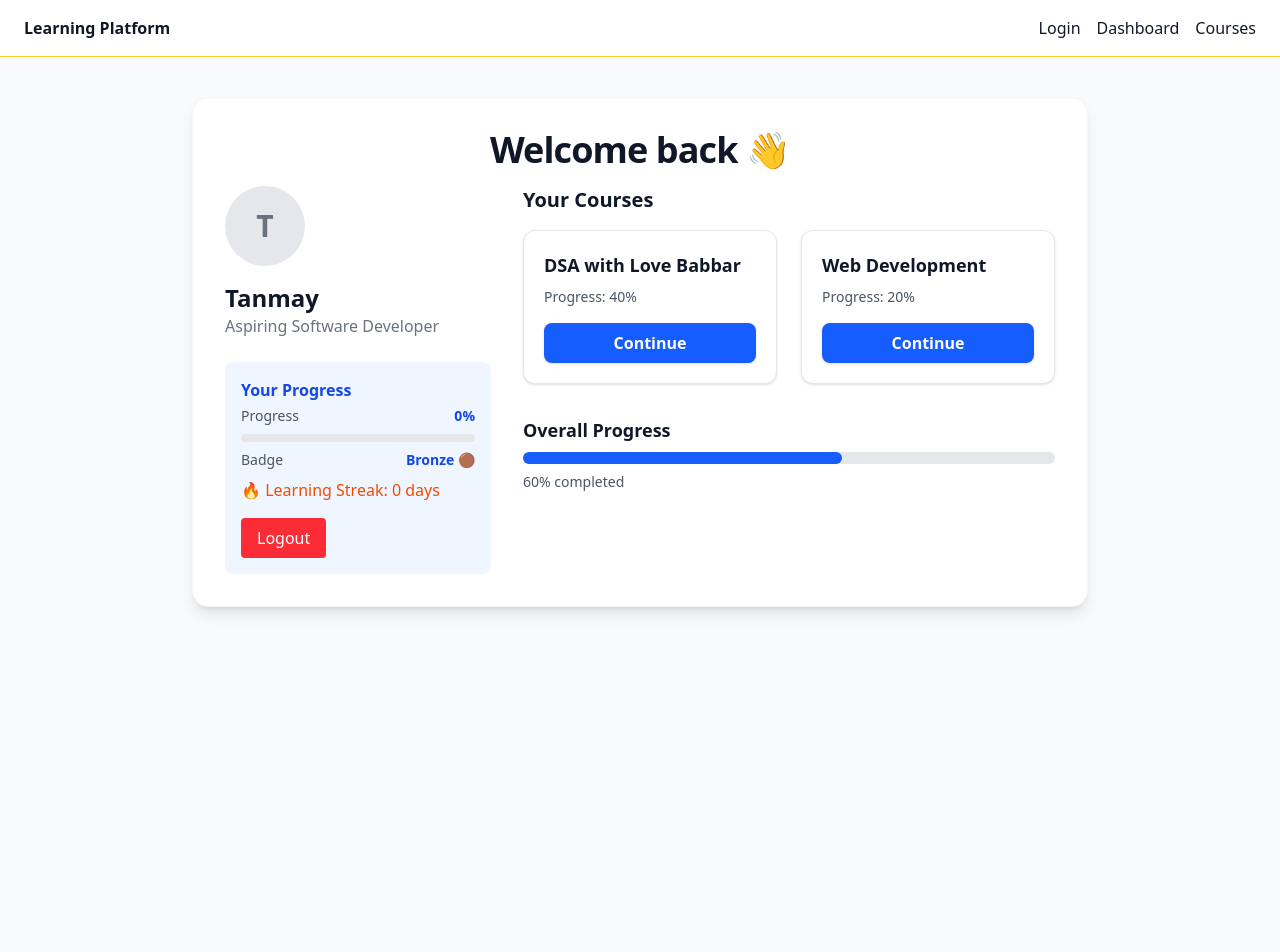
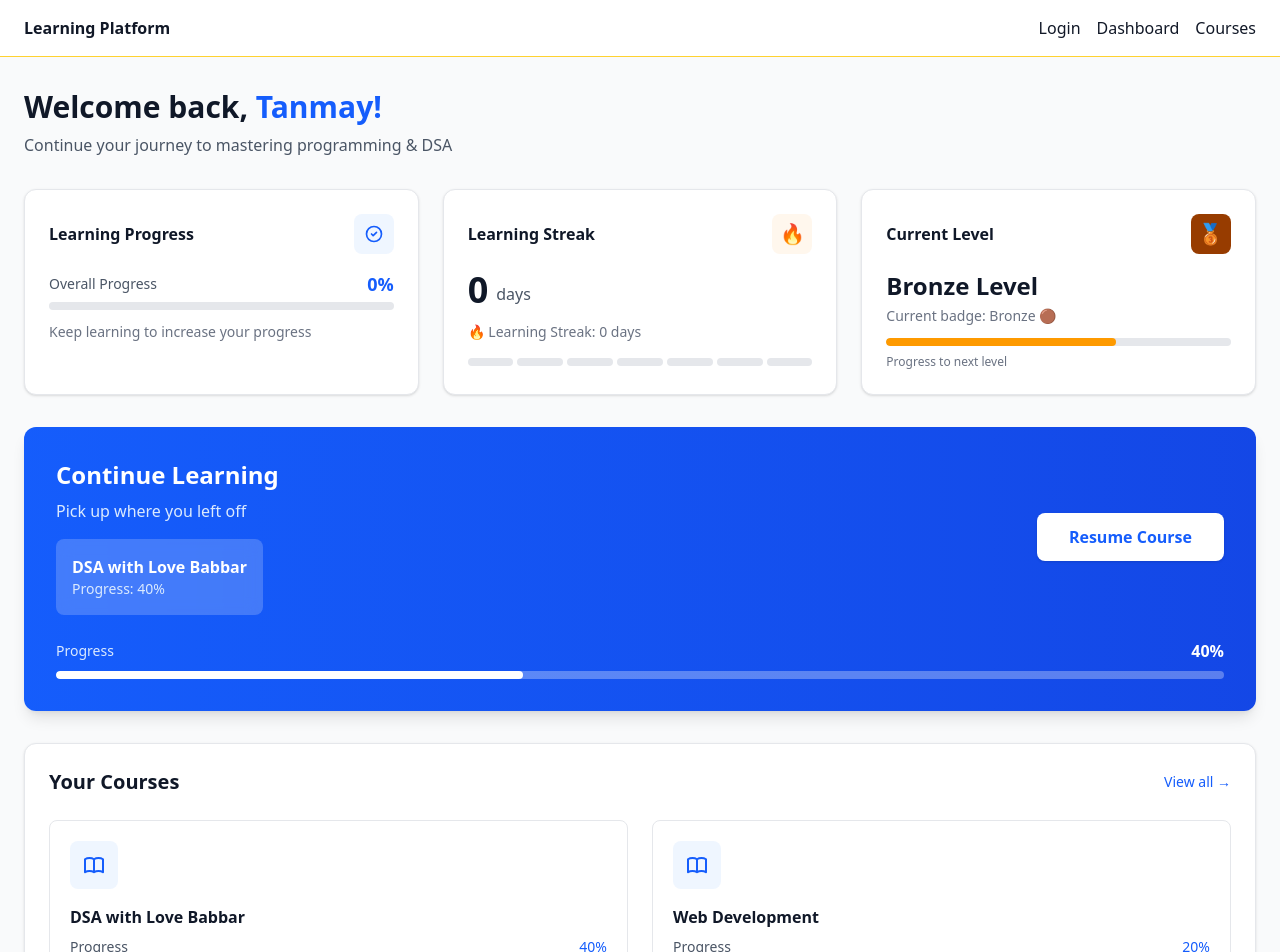
Before and after one commit to TanmayWarthe/personal-learning-platform, a Next.js app in the folder client/: page /dashboard in a window 1280 px wide. Shown: the top 952 px of the page. Before the commit the page ends 857 px from the top, so only its background shows below. Built offline with nearby package versions, Linux system fonts and the light colour scheme; sample sign-in values are in the browser's storage.

Commit message:
change the ui of the dashboard make it clean

```diff
--- a/client/src/app/dashboard/page.tsx
+++ b/client/src/app/dashboard/page.tsx
@@ -7,6 +7,7 @@ export default function DashboardPage() {
   const [progress, setProgress] = useState(0);
   const [badge, setBadge] = useState("Bronze 🟤");
   const [streak, setStreak] = useState(0);
+  const [userName, setUserName] = useState("Tanmay");
   const router = useRouter();
 
   useEffect(() => {
@@ -33,115 +34,210 @@ export default function DashboardPage() {
     }
   }, []);
 
+  // Courses data from original code
+  const courses = [
+    { id: 1, title: "DSA with Love Babbar", progress: 40 },
+    { id: 2, title: "Web Development", progress: 20 },
+  ];
+
   return (
-    <main className="min-h-screen bg-gray-50 dark:bg-zinc-900 flex flex-col items-center py-10 px-2">
-      <section className="w-full max-w-4xl bg-white dark:bg-zinc-900 rounded-2xl shadow-lg p-8 mb-8 border border-gray-100 dark:border-zinc-800">
-        <h1 className="text-4xl font-extrabold text-gray-900 dark:text-white mb-4 text-center tracking-tight">
-          Welcome back 👋
-        </h1>
-        <div className="flex flex-col md:flex-row items-center md:items-start gap-8">
-          {/* Profile Section */}
-          <div className="flex flex-col items-center md:items-start gap-4 w-full md:w-1/3">
-            <div className="w-20 h-20 rounded-full bg-gray-200 dark:bg-zinc-800 flex items-center justify-center text-3xl font-bold text-gray-500 dark:text-gray-200">
-              T
+    <main className="min-h-screen bg-gray-50">
+
+
+      {/* Main Dashboard Content */}
+      <div className="max-w-7xl mx-auto px-6 py-8">
+        {/* Welcome Section */}
+        <div className="mb-8">
+          <h1 className="text-3xl font-bold text-gray-900">
+            Welcome back, <span className="text-blue-600">{userName}!</span>
+          </h1>
+          <p className="text-gray-600 mt-2">Continue your journey to mastering programming & DSA</p>
+        </div>
+
+        {/* Stats Grid */}
+        <div className="grid grid-cols-1 md:grid-cols-3 gap-6 mb-8">
+          {/* Progress Summary Card */}
+          <div className="bg-white rounded-xl shadow-sm border border-gray-200 p-6">
+            <div className="flex items-center justify-between mb-4">
+              <h3 className="font-semibold text-gray-900">Learning Progress</h3>
+              <div className="w-10 h-10 rounded-lg bg-blue-50 flex items-center justify-center">
+                <svg className="w-5 h-5 text-blue-600" fill="none" stroke="currentColor" viewBox="0 0 24 24">
+                  <path strokeLinecap="round" strokeLinejoin="round" strokeWidth="2" d="M9 12l2 2 4-4m6 2a9 9 0 11-18 0 9 9 0 0118 0z" />
+                </svg>
+              </div>
             </div>
-            <div className="text-center md:text-left">
-              <h2 className="text-2xl font-bold text-gray-900 dark:text-white">
-                Tanmay
-              </h2>
-              <p className="text-gray-500 dark:text-gray-300">
-                Aspiring Software Developer
-              </p>
-            </div>
-            <section className="w-full bg-blue-50 dark:bg-zinc-800 rounded-lg p-4 mt-2">
-              <h3 className="font-semibold mb-1 text-blue-700 dark:text-blue-300">
-                Your Progress
-              </h3>
-              <div className="flex items-center justify-between text-sm">
-                <span className="text-gray-600 dark:text-gray-300">
-                  Progress
-                </span>
-                <span className="font-semibold text-blue-700 dark:text-blue-300">
-                  {progress}%
-                </span>
+            <div className="mb-3">
+              <div className="flex items-center justify-between mb-1">
+                <span className="text-sm text-gray-600">Overall Progress</span>
+                <span className="text-lg font-bold text-blue-600">{progress}%</span>
               </div>
-              <div className="w-full bg-gray-200 dark:bg-zinc-700 h-2 rounded-full mt-2">
+              <div className="w-full bg-gray-200 h-2 rounded-full overflow-hidden">
                 <div
-                  className="bg-blue-600 h-2 rounded-full transition-all duration-300"
+                  className="bg-blue-600 h-full rounded-full transition-all duration-500"
                   style={{ width: `${progress}%` }}
                 />
               </div>
-              <div className="flex items-center justify-between text-sm mt-2">
-                <span className="text-gray-600 dark:text-gray-300">Badge</span>
-                <span className="font-semibold text-blue-700 dark:text-blue-300">
-                  {badge}
+            </div>
+            <p className="text-sm text-gray-500">Keep learning to increase your progress</p>
+          </div>
+
+          {/* Learning Streak Card */}
+          <div className="bg-white rounded-xl shadow-sm border border-gray-200 p-6">
+            <div className="flex items-center justify-between mb-4">
+              <h3 className="font-semibold text-gray-900">Learning Streak</h3>
+              <div className="w-10 h-10 rounded-lg bg-orange-50 flex items-center justify-center">
+                <span className="text-xl">🔥</span>
+              </div>
+            </div>
+            <div className="flex items-end space-x-2 mb-3">
+              <span className="text-4xl font-bold text-gray-900">{streak}</span>
+              <span className="text-gray-600 mb-1">day{streak !== 1 ? "s" : ""}</span>
+            </div>
+            <p className="text-sm text-gray-500">🔥 Learning Streak: {streak} day{streak !== 1 ? "s" : ""}</p>
+            <div className="mt-4 flex space-x-1">
+              {Array.from({ length: 7 }).map((_, i) => (
+                <div
+                  key={i}
+                  className={`flex-1 h-2 rounded ${i < streak ? 'bg-orange-500' : 'bg-gray-200'}`}
+                />
+              ))}
+            </div>
+          </div>
+
+          {/* Badge / Level Card */}
+          <div className="bg-white rounded-xl shadow-sm border border-gray-200 p-6">
+            <div className="flex items-center justify-between mb-4">
+              <h3 className="font-semibold text-gray-900">Current Level</h3>
+              <div className={`w-10 h-10 rounded-lg ${
+                badge.includes("Bronze") ? "bg-amber-800" :
+                badge.includes("Silver") ? "bg-gray-400" :
+                "bg-yellow-500"
+              } flex items-center justify-center`}>
+                <span className="text-xl text-white">
+                  {badge.includes("Bronze") ? "🥉" :
+                   badge.includes("Silver") ? "🥈" : "🥇"}
                 </span>
               </div>
+            </div>
+            <div className="mb-3">
+              <span className="text-2xl font-bold text-gray-900">
+                {badge.includes("Bronze") ? "Bronze" :
+                 badge.includes("Silver") ? "Silver" : "Gold"} Level
+              </span>
+              <p className="text-sm text-gray-500 mt-1">Current badge: {badge}</p>
+            </div>
+            <div className="w-full bg-gray-200 h-2 rounded-full overflow-hidden">
+              <div className="w-2/3 bg-amber-500 h-full rounded-full" />
+            </div>
+            <p className="text-xs text-gray-500 mt-2">Progress to next level</p>
+          </div>
+        </div>
 
-              <p className="mt-2 font-medium text-orange-600">
-                🔥 Learning Streak: {streak} day{streak !== 1 ? "s" : ""}
-              </p>
-
+        {/* Continue Learning Card */}
+        <div className="bg-gradient-to-r from-blue-600 to-blue-700 rounded-xl shadow-lg mb-8 overflow-hidden">
+          <div className="p-8">
+            <div className="flex flex-col md:flex-row md:items-center justify-between">
+              <div className="mb-4 md:mb-0">
+                <h2 className="text-2xl font-bold text-white mb-2">Continue Learning</h2>
+                <p className="text-blue-100 mb-4">Pick up where you left off</p>
+                <div className="bg-white/20 backdrop-blur-sm rounded-lg p-4 inline-block">
+                  <h3 className="font-semibold text-white">{courses[0]?.title || "Your Course"}</h3>
+                  <p className="text-blue-100 text-sm">Progress: {courses[0]?.progress || 0}%</p>
+                </div>
+              </div>
               <button
-                onClick={() => {
-                  localStorage.removeItem("token");
-                  router.push("/login");
-                }}
-                className="mt-4 bg-red-500 text-white px-4 py-2 rounded"
+                onClick={() => router.push(`/course/${courses[0]?.id || 1}`)}
+                className="bg-white text-blue-600 hover:bg-blue-50 font-semibold py-3 px-8 rounded-lg shadow transition-colors duration-200"
               >
-                Logout
+                Resume Course
               </button>
-            </section>
-          </div>
-          {/* Courses Section */}
-          <div className="w-full md:w-2/3">
-            <h2 className="text-xl font-semibold mb-4 text-gray-900 dark:text-white">
-              Your Courses
-            </h2>
-            <div className="grid grid-cols-1 sm:grid-cols-2 gap-6">
-              {/* Course Card */}
-              <div className="bg-white dark:bg-zinc-800 border border-gray-200 dark:border-zinc-700 rounded-xl shadow p-5 flex flex-col gap-2">
-                <h3 className="font-bold text-lg text-gray-900 dark:text-white">
-                  DSA with Love Babbar
-                </h3>
-                <p className="text-sm text-gray-600 dark:text-gray-300">
-                  Progress: 40%
-                </p>
-                <button className="mt-2 px-4 py-2 bg-blue-600 hover:bg-blue-700 text-white font-semibold rounded-lg shadow transition-colors">
-                  Continue
-                </button>
+            </div>
+            <div className="mt-6">
+              <div className="flex items-center justify-between mb-2">
+                <span className="text-blue-100 text-sm">Progress</span>
+                <span className="text-white font-semibold">{courses[0]?.progress || 0}%</span>
               </div>
-              {/* Course Card */}
-              <div className="bg-white dark:bg-zinc-800 border border-gray-200 dark:border-zinc-700 rounded-xl shadow p-5 flex flex-col gap-2">
-                <h3 className="font-bold text-lg text-gray-900 dark:text-white">
-                  Web Development
-                </h3>
-                <p className="text-sm text-gray-600 dark:text-gray-300">
-                  Progress: 20%
-                </p>
-                <button className="mt-2 px-4 py-2 bg-blue-600 hover:bg-blue-700 text-white font-semibold rounded-lg shadow transition-colors">
-                  Continue
-                </button>
-              </div>
-            </div>
-            {/* Overall Progress Section */}
-            <div className="mt-8">
-              <h2 className="text-lg font-semibold mb-2 text-gray-900 dark:text-white">
-                Overall Progress
-              </h2>
-              <div className="w-full bg-gray-200 dark:bg-zinc-700 h-3 rounded-full">
+              <div className="w-full bg-white/30 h-2 rounded-full overflow-hidden">
                 <div
-                  className="bg-blue-600 h-3 rounded-full transition-all duration-300"
-                  style={{ width: `60%` }}
+                  className="bg-white h-full rounded-full transition-all duration-500"
+                  style={{ width: `${courses[0]?.progress || 0}%` }}
                 />
               </div>
-              <p className="mt-2 text-sm text-gray-600 dark:text-gray-300">
-                60% completed
-              </p>
             </div>
           </div>
         </div>
-      </section>
+
+        {/* Recently Accessed Courses Section */}
+        <div className="bg-white rounded-xl shadow-sm border border-gray-200 p-6">
+          <div className="flex items-center justify-between mb-6">
+            <h2 className="text-xl font-semibold text-gray-900">Your Courses</h2>
+            <button
+              onClick={() => router.push("/courses")}
+              className="text-blue-600 hover:text-blue-700 font-medium text-sm"
+            >
+              View all →
+            </button>
+          </div>
+
+          <div className="grid grid-cols-1 md:grid-cols-2 gap-6">
+            {courses.map((course) => (
+              <div key={course.id} className="border border-gray-200 hover:border-blue-300 rounded-lg p-5 transition-colors duration-200">
+                <div className="flex items-start justify-between mb-4">
+                  <div className="w-12 h-12 rounded-lg bg-blue-50 flex items-center justify-center">
+                    <svg className="w-6 h-6 text-blue-600" fill="none" stroke="currentColor" viewBox="0 0 24 24">
+                      <path strokeLinecap="round" strokeLinejoin="round" strokeWidth="2" d="M12 6.253v13m0-13C10.832 5.477 9.246 5 7.5 5S4.168 5.477 3 6.253v13C4.168 18.477 5.754 18 7.5 18s3.332.477 4.5 1.253m0-13C13.168 5.477 14.754 5 16.5 5c1.746 0 3.332.477 4.5 1.253v13C19.832 18.477 18.246 18 16.5 18c-1.746 0-3.332.477-4.5 1.253" />
+                    </svg>
+                  </div>
+                </div>
+                <h3 className="font-semibold text-gray-900 mb-2">{course.title}</h3>
+                <div className="space-y-2">
+                  <div className="flex items-center justify-between text-sm">
+                    <span className="text-gray-600">Progress</span>
+                    <span className="font-medium text-blue-600">{course.progress}%</span>
+                  </div>
+                  <div className="w-full bg-gray-200 h-2 rounded-full overflow-hidden">
+                    <div
+                      className="bg-blue-500 h-full rounded-full transition-all duration-500"
+                      style={{ width: `${course.progress}%` }}
+                    />
+                  </div>
+                  <button
+                    onClick={() => router.push(`/course/${course.id}`)}
+                    className="w-full mt-4 py-2.5 text-center bg-blue-600 hover:bg-blue-700 text-white font-medium rounded-lg transition-colors duration-200"
+                  >
+                    Continue Learning
+                  </button>
+                </div>
+              </div>
+            ))}
+          </div>
+
+          {/* Overall Progress Section (from original code) */}
+          <div className="mt-8 pt-6 border-t border-gray-100">
+            <h2 className="text-lg font-semibold mb-2 text-gray-900">Overall Progress</h2>
+            <div className="w-full bg-gray-200 h-3 rounded-full overflow-hidden">
+              <div
+                className="bg-blue-600 h-3 rounded-full transition-all duration-300"
+                style={{ width: `60%` }}
+              />
+            </div>
+            <p className="mt-2 text-sm text-gray-600">60% completed</p>
+          </div>
+        </div>
+
+        {/* Logout Button (from original code) */}
+        <div className="mt-8 flex justify-end">
+          <button
+            onClick={() => {
+              localStorage.removeItem("token");
+              router.push("/login");
+            }}
+            className="px-4 py-2 bg-red-500 hover:bg-red-600 text-white font-medium rounded-lg shadow transition-colors duration-200"
+          >
+            Logout
+          </button>
+        </div>
+      </div>
     </main>
   );
 }
```
